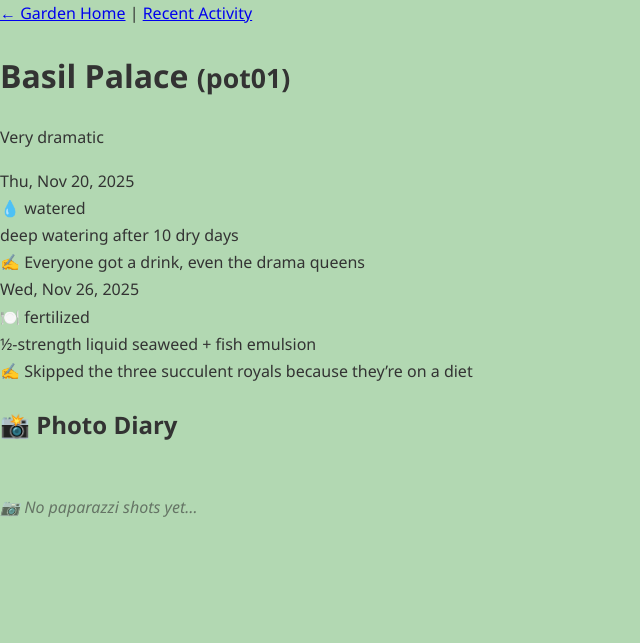
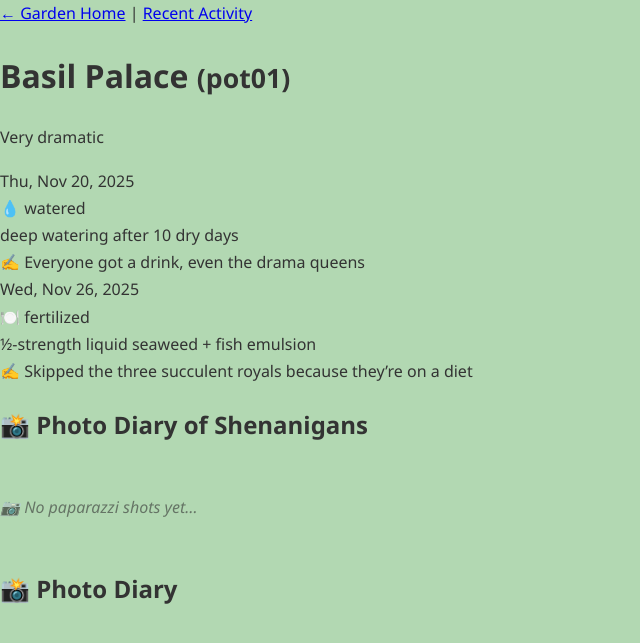
Before and after one commit to ksmomof2-home/FloridaLiving, a Jekyll site: the page docs/pot.html, which Jekyll copies as it is, in a window 1280 px wide. Shown: the top 643 px of the page, without its empty margins (0-640 px from the left). Built offline with Jekyll 4.4.1, drawn with Linux system fonts in a browser that asks for light colours.

```diff
--- a/docs/pot.html
+++ b/docs/pot.html
@@ -13,6 +13,9 @@
 
   <div id="pot-log" class="log"></div>
 
+  <h2>📸 Photo Diary of Shenanigans</h2>
+  <div id="photo-gallery" class="gallery">Summoning snapshots…</div>
+
   <h2>📸 Photo Diary</h2>
   <div id="photo-gallery" class="gallery"></div>
 
```
